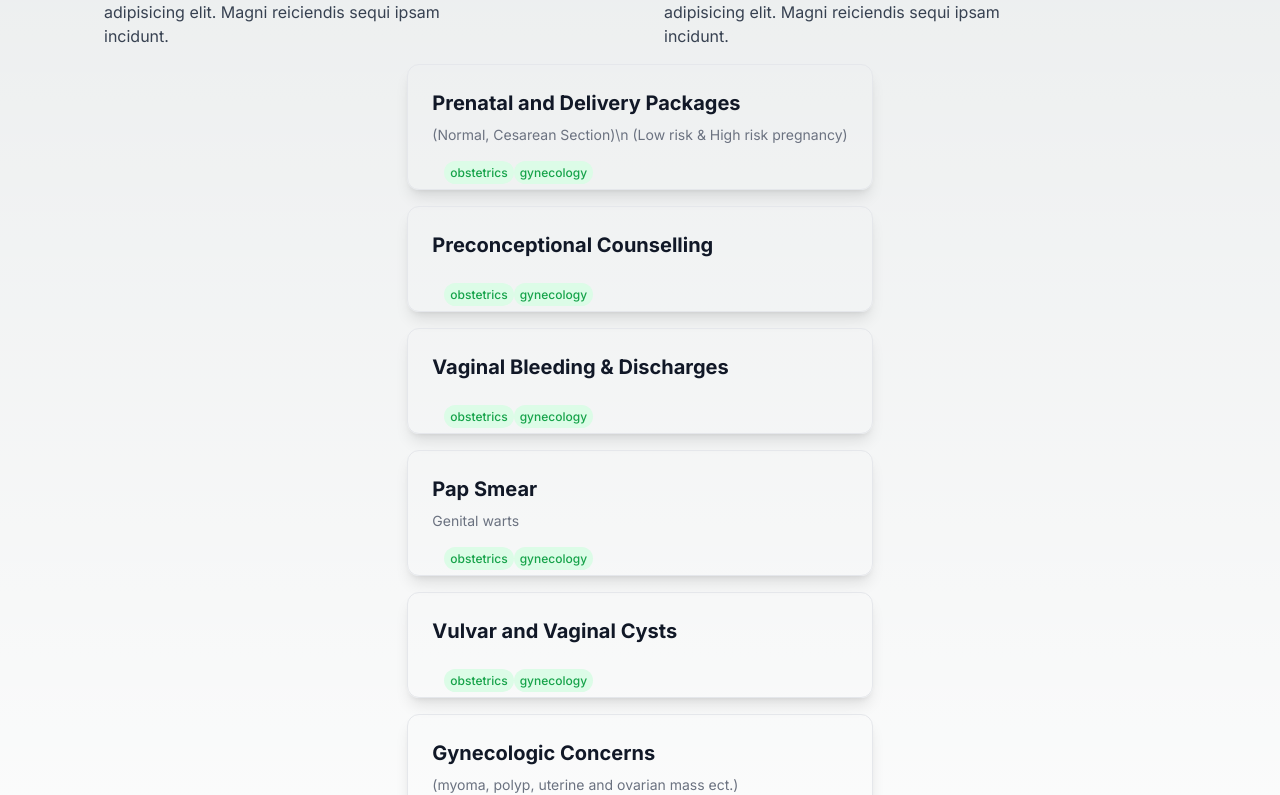
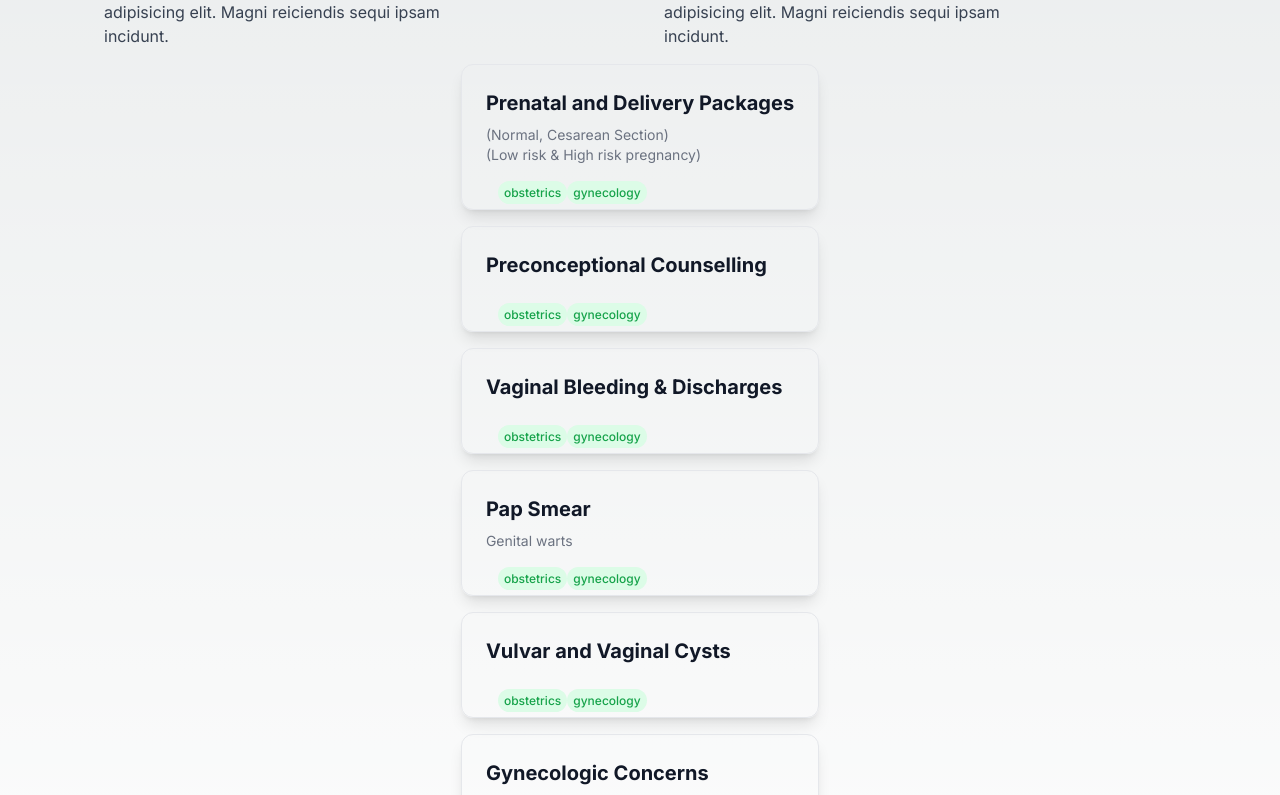
Before and after one commit to MisterMunchkin/mom-and-me-clinic, a Next.js app: page / in a window 1280 px wide. Shown: the part 1428-2223 px from the top of the page. Built offline with nearby package versions, Linux system fonts and the light colour scheme.

Commit message:
fixed newline issue

```diff
--- a/components/Service.tsx
+++ b/components/Service.tsx
@@ -14,7 +14,7 @@ export default function Service({service}: ServiceProps) {
         {service.name}
       </h3>
 
-      <p className="mt-2 mb-2 hidden text-sm sm:block text-gray-500">
+      <p className="mt-2 mb-2 hidden text-sm sm:block text-gray-500 whitespace-pre-line">
         {service.description}
       </p>
 
--- a/json/services.json
+++ b/json/services.json
@@ -2,7 +2,7 @@
   {
     "tags": ["obstetrics", "gynecology"],
     "name": "Prenatal and Delivery Packages",
-    "description": "(Normal, Cesarean Section)\\n (Low risk & High risk pregnancy)"
+    "description": "(Normal, Cesarean Section) \n (Low risk & High risk pregnancy)"
   },
   {
     "tags": ["obstetrics", "gynecology"],
```
